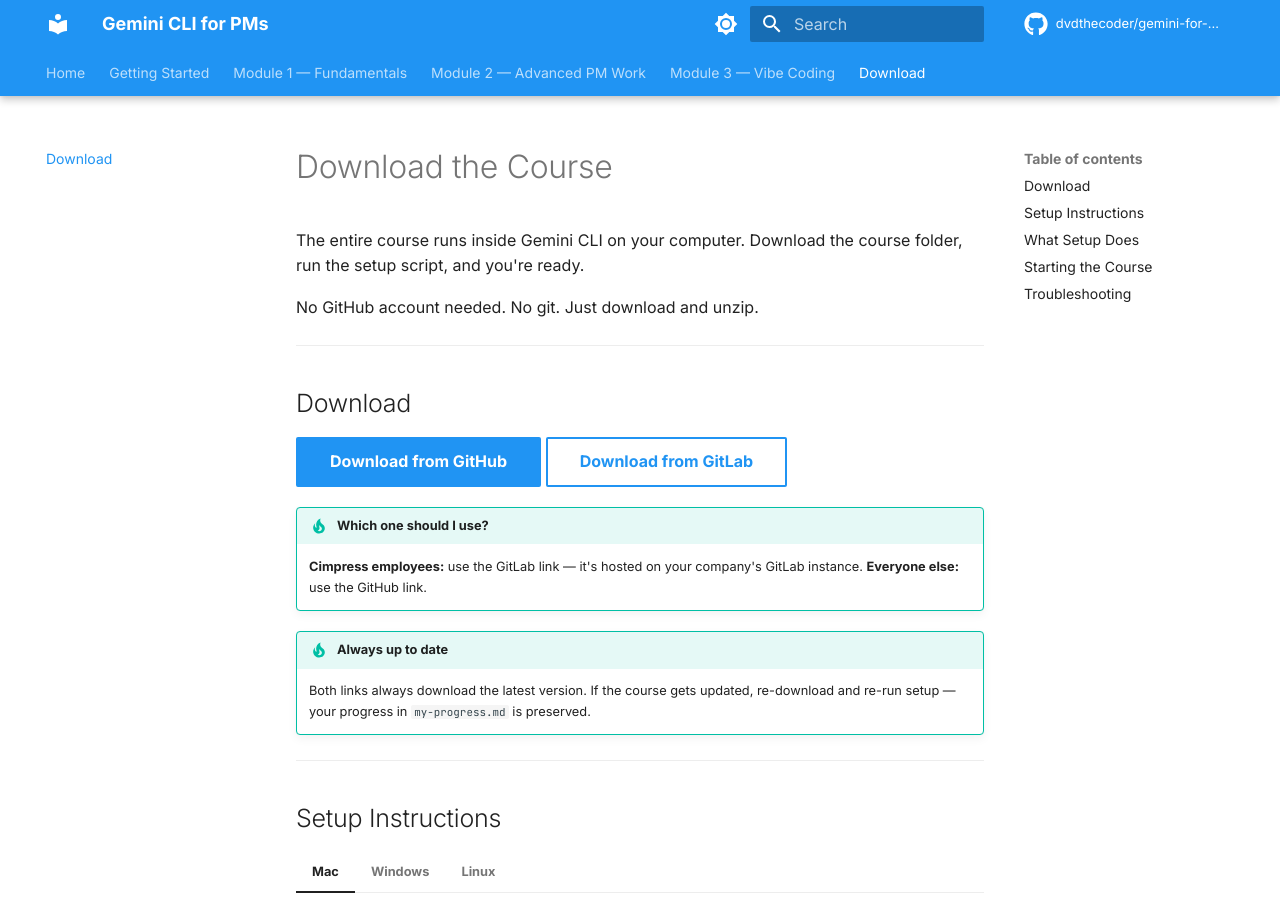
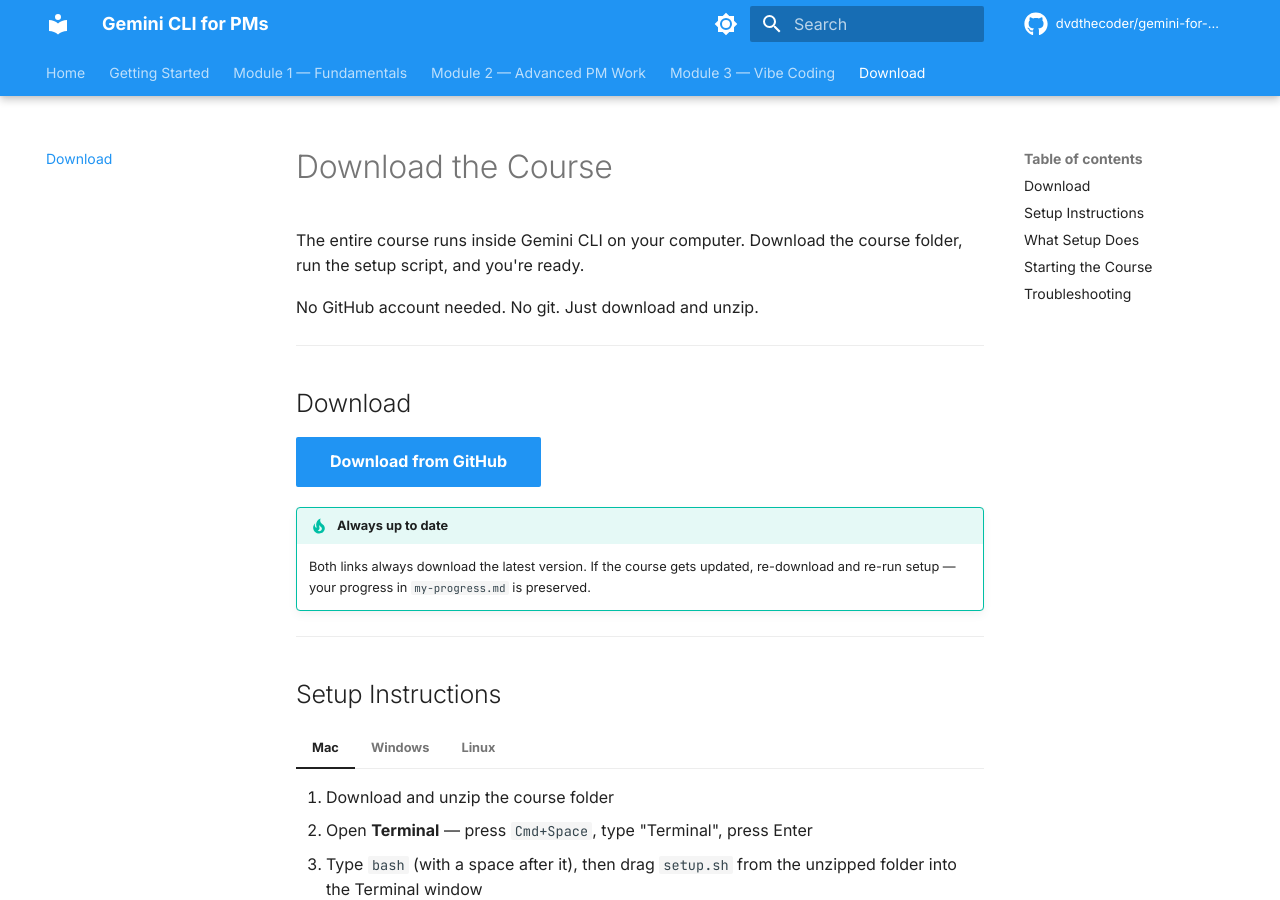
Before and after one commit to dvdthecoder/gemini-for-pms, an MkDocs documentation site: the page built from docs/download.md, in a window 1280 px wide and 900 px high. Built offline with MkDocs 1.6.1 and Material for MkDocs 9.7.7, drawn with Linux system fonts in a browser that asks for light colours; comment, search, counter and statistics services are not loaded; the version menu is left out.

Commit message:
Remove Cimpress/GitLab references from public-facing content
GitHub repo is personal space — no need to reference the internal
Cimpress GitLab mirror in the README or download page.

Co-Authored-By: Claude Sonnet 4.6 <noreply@anthropic.com>

```diff
--- a/docs/download.md
+++ b/docs/download.md
@@ -9,11 +9,6 @@ No GitHub account needed. No git. Just download and unzip.
 ## Download
 
 [Download from GitHub](https://github.com/dvdthecoder/gemini-for-pms/releases/latest/download/gemini-for-pms.zip){ .md-button .md-button--primary }
-[Download from GitLab](https://gitlab.com/Cimpress-Technology/sa/gemini-for-pms/-/releases/permalink/latest/downloads/gemini-for-pms.zip){ .md-button }
-
-!!! tip "Which one should I use?"
-    **Cimpress employees:** use the GitLab link — it's hosted on your company's GitLab instance.
-    **Everyone else:** use the GitHub link.
 
 !!! tip "Always up to date"
     Both links always download the latest version. If the course gets updated, re-download and re-run setup — your progress in `my-progress.md` is preserved.
```
Also changed, not shown: README.md (+4 -8 lines).
